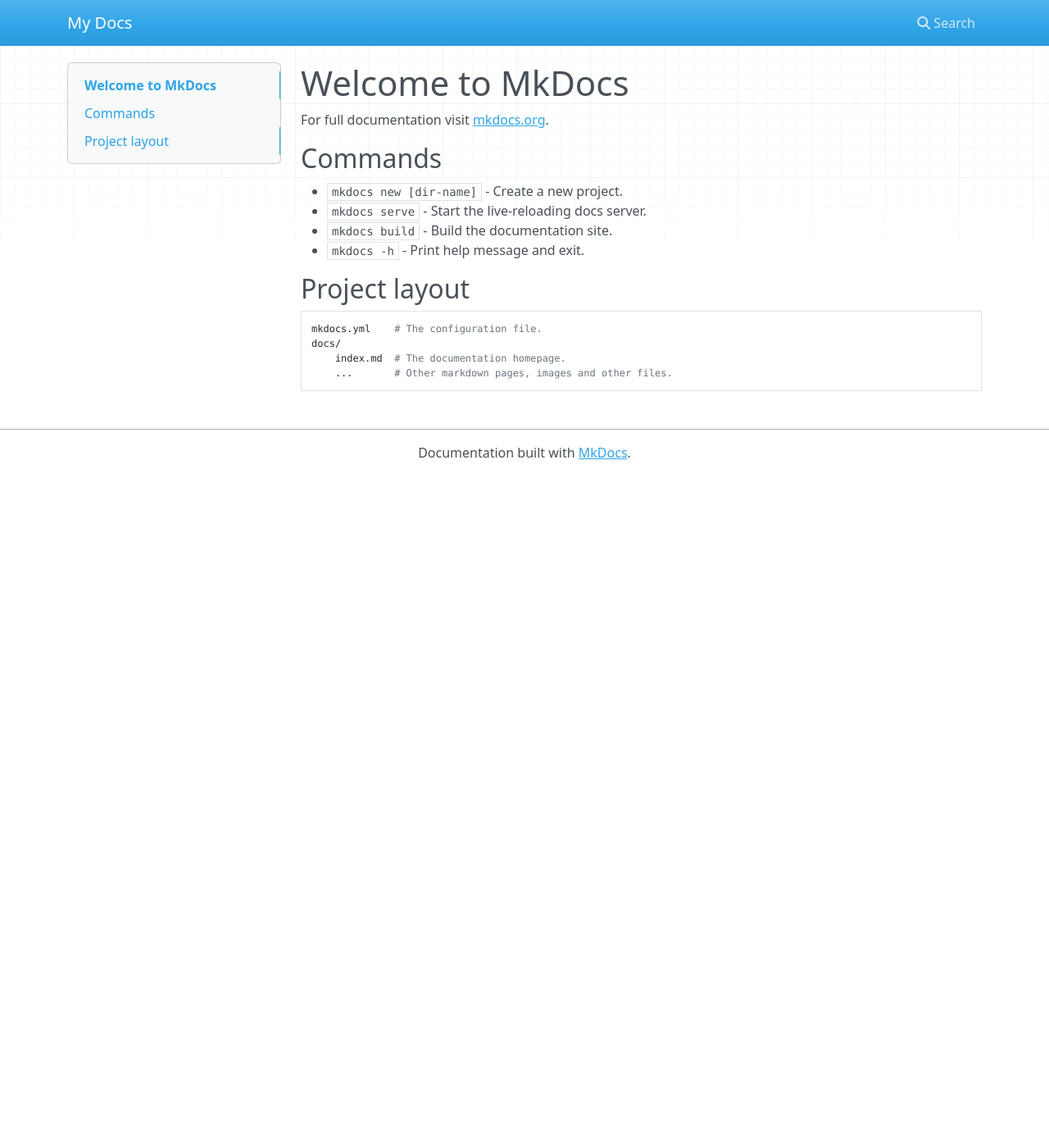
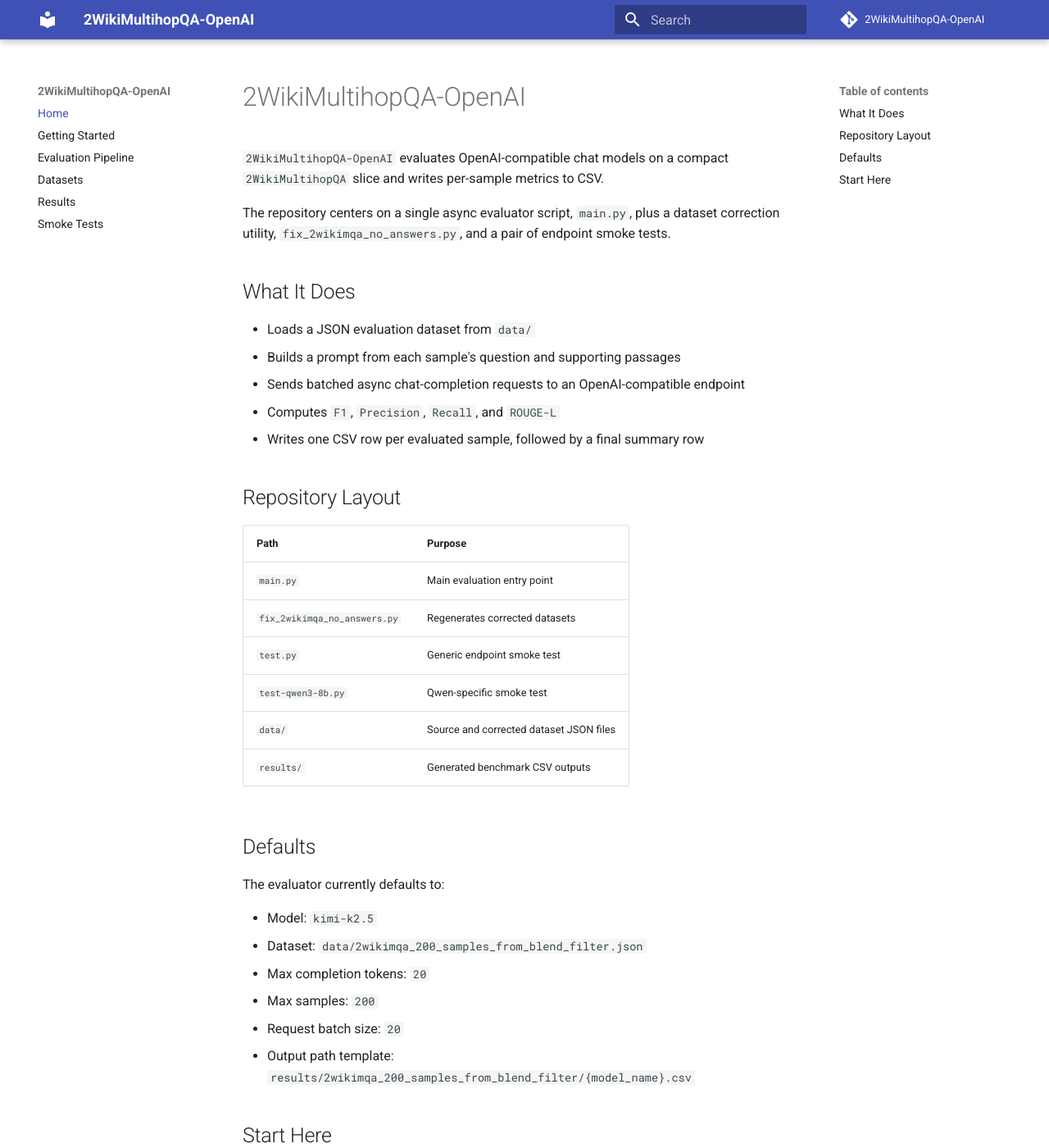
Before and after one commit to leideng/2WikiMultihopQA-OpenAI, an MkDocs documentation site: the page built from docs/index.md, in a window 1280 px wide and 1400 px high. Shown: the whole window at 82% size. Built offline with MkDocs 1.6.1 and Material for MkDocs 9.7.7, drawn with Linux system fonts in a browser that asks for light colours; nearby versions of some CDN libraries; comment, search, counter and statistics services are not loaded; some of the changed text lies outside the part shown.

Commit message:
impl docs

```diff
--- a/docs/index.md
+++ b/docs/index.md
@@ -1,17 +1,43 @@
-# Welcome to MkDocs
+# 2WikiMultihopQA-OpenAI
 
-For full documentation visit [mkdocs.org](https://www.mkdocs.org).
+`2WikiMultihopQA-OpenAI` evaluates OpenAI-compatible chat models on a compact `2WikiMultihopQA` slice and writes per-sample metrics to CSV.
 
-## Commands
+The repository centers on a single async evaluator script, `main.py`, plus a dataset correction utility, `fix_2wikimqa_no_answers.py`, and a pair of endpoint smoke tests.
 
-* `mkdocs new [dir-name]` - Create a new project.
-* `mkdocs serve` - Start the live-reloading docs server.
-* `mkdocs build` - Build the documentation site.
-* `mkdocs -h` - Print help message and exit.
+## What It Does
 
-## Project layout
+- Loads a JSON evaluation dataset from `data/`
+- Builds a prompt from each sample's question and supporting passages
+- Sends batched async chat-completion requests to an OpenAI-compatible endpoint
+- Computes `F1`, `Precision`, `Recall`, and `ROUGE-L`
+- Writes one CSV row per evaluated sample, followed by a final summary row
 
-    mkdocs.yml    # The configuration file.
-    docs/
-        index.md  # The documentation homepage.
-        ...       # Other markdown pages, images and other files.
+## Repository Layout
+
+| Path | Purpose |
+| --- | --- |
+| `main.py` | Main evaluation entry point |
+| `fix_2wikimqa_no_answers.py` | Regenerates corrected datasets |
+| `test.py` | Generic endpoint smoke test |
+| `test-qwen3-8b.py` | Qwen-specific smoke test |
+| `data/` | Source and corrected dataset JSON files |
+| `results/` | Generated benchmark CSV outputs |
+
+## Defaults
+
+The evaluator currently defaults to:
+
+- Model: `kimi-k2.5`
+- Dataset: `data/2wikimqa_200_samples_from_blend_filter.json`
+- Max completion tokens: `20`
+- Max samples: `200`
+- Request batch size: `20`
+- Output path template: `results/2wikimqa_200_samples_from_blend_filter/{model_name}.csv`
+
+## Start Here
+
+- Use [Getting Started](getting-started.md) for installation, environment variables, and the first run
+- Use [Evaluation Pipeline](evaluation.md) for CLI flags and runtime behavior
+- Use [Datasets](datasets.md) for the corrected dataset workflow
+- Use [Results](results.md) to understand CSV outputs and directory conventions
+- Use [Smoke Tests](smoke-tests.md) to validate endpoint connectivity before a full run
--- a/mkdocs.yml
+++ b/mkdocs.yml
@@ -1 +1,29 @@
-site_name: My Docs
+site_name: 2WikiMultihopQA-OpenAI
+site_description: Documentation for evaluating OpenAI-compatible chat models on a 2WikiMultihopQA benchmark slice.
+repo_name: 2WikiMultihopQA-OpenAI
+repo_url: https://github.com/leideng/2WikiMultihopQA-OpenAI
+docs_dir: docs
+theme:
+  name: material
+  features:
+    - navigation.instant
+    - navigation.sections
+    - navigation.top
+    - content.code.copy
+    - navigation.tracking
+    - search.highlight
+    - search.share
+    - search.suggest
+    - toc.follow
+markdown_extensions:
+  - admonition
+  - tables
+  - toc:
+      permalink: true
+nav:
+  - Home: index.md
+  - Getting Started: getting-started.md
+  - Evaluation Pipeline: evaluation.md
+  - Datasets: datasets.md
+  - Results: results.md
+  - Smoke Tests: smoke-tests.md
```
Also changed, not shown: docs/datasets.md (added, +54 -0 lines), docs/evaluation.md (added, +78 -0 lines), docs/getting-started.md (added, +58 -0 lines), docs/results.md (added, +50 -0 lines).
